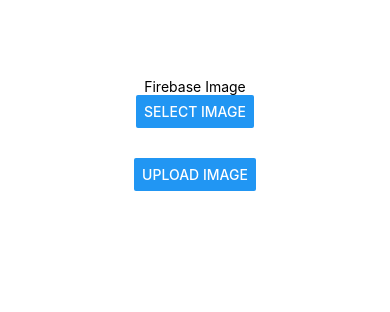
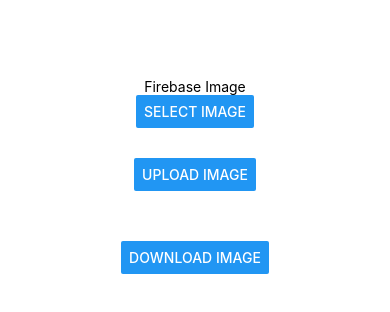
Before and after one commit to Angelo7788/ImageUpload-StudyApp, a React Native app: screen / in a window 390 px wide. Shown: the top 312 px of the page. Built offline with nearby package versions, Linux system fonts and the light colour scheme.

Commit message:
download image from firebase added

```diff
--- a/App.tsx
+++ b/App.tsx
@@ -16,6 +16,7 @@
   const [selectedPictureUri, setSelectedPictureUri] = useState<any>(null);
   const [uploading, setUploading] = useState(false);
   const [transferred, setTransferred] = useState(0);
+  const [urlImage, setUrlImage] = useState<any>(null);
 
   const selectImage = () => {
     const options: ImagePicker.ImageLibraryOptions = {
@@ -73,6 +74,20 @@
     setSelectedPictureUri(null);
   };
 
+  const downloadImage = async () => {
+    // put the url ref of the image into the state
+    // that we can use to display the image to the user
+    try {
+      const imageUrl = await storage()
+        .ref('9CAD7F86-23D4-4DFA-8BB6-F5F6B53DB26D.jpg')
+        .getDownloadURL();
+      setUrlImage(imageUrl);
+    } catch (e) {
+      console.log('getting download error:', e);
+      Alert.alert('Image name invalid');
+    }
+  };
+
   return (
     <SafeAreaView style={styles.mainView}>
       <Text>Firebase Image</Text>
@@ -91,6 +106,12 @@
         ) : (
           <Button title="upload image" onPress={() => uploadImage()} />
         )}
+      </View>
+      <Button title="download image" onPress={() => downloadImage()} />
+      <View>
+        {urlImage ? (
+          <Image source={{uri: urlImage}} style={styles.imageBox} />
+        ) : null}
       </View>
     </SafeAreaView>
   );
```
